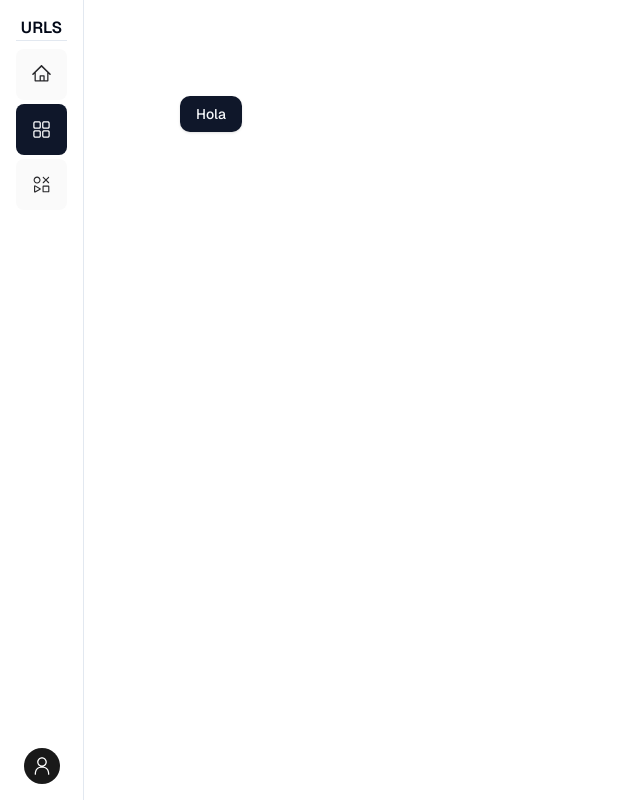
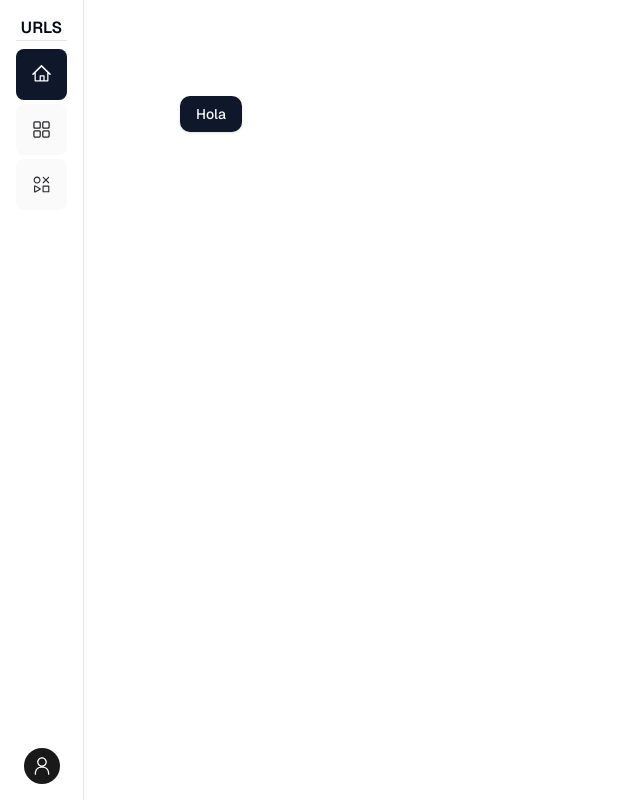
Before and after one commit to Jes015/URLS, a Next.js app: page / in a window 1280 px wide. Shown: the whole page, without its empty margins (0-640 px from the left). Built offline with nearby package versions, Linux system fonts and the light colour scheme.

Commit message:
feat: add current page functionality to the SideBar component (#5)
close #5

```diff
--- /dev/null
+++ b/src/components/feat/SideBarNavigation.tsx
@@ -0,0 +1,67 @@
+'use client'
+import { BaseComponentType } from "@/models/component.model"
+import { frontRoutes } from "@/models/routes.model"
+import { DashboardIcon, HomeIcon, MixIcon } from "@radix-ui/react-icons"
+import clsx from "clsx"
+import { usePathname } from "next/navigation"
+import { Link } from "../ui/Link"
+import { Tooltip, TooltipContent, TooltipProvider, TooltipTrigger } from "../ui/tooltip"
+
+
+const sidebarMenu = [
+    {
+        ...frontRoutes.home,
+        icon: HomeIcon
+    },
+    {
+        ...frontRoutes.dashboard,
+        icon: DashboardIcon
+    },
+    {
+        ...frontRoutes.latestLinks,
+        icon: MixIcon
+    }
+]
+
+export const SideBarNavigation: BaseComponentType = ({ className, ...props }) => {
+    const pathname = usePathname()
+
+    return (
+        <div
+            className={
+                clsx(
+                    "flex flex-grow flex-col gap-1 border-t pt-2",
+                    className
+                )
+            }
+            {...props}
+        >
+            {
+                sidebarMenu.map((route) => (
+                    <TooltipProvider
+                        key={route.name}
+                    >
+                        <Tooltip>
+                            <TooltipTrigger>
+                                <Link
+                                    className={
+                                        clsx(
+                                            "flex text-zinc-800 justify-center items-center p-4 bg-zinc-50 hover:bg-zinc-200 rounded-sm",
+                                            pathname === route.path && '!bg-[#0f172a] !text-white'
+                                        )
+                                    }
+                                    href={route.path}
+                                >
+                                    <route.icon width={19} height={19} />
+                                </Link>
+                            </TooltipTrigger>
+                            <TooltipContent align="center" side="right">
+                                {route.name}
+                            </TooltipContent>
+                        </Tooltip>
+                    </TooltipProvider>
+                ))
+            }
+        </div>
+    )
+}
--- a/src/components/feat/Sidebar.tsx
+++ b/src/components/feat/Sidebar.tsx
@@ -1,24 +1,7 @@
 import { BaseComponentType } from "@/models/component.model"
-import { frontRoutes } from "@/models/routes.model"
-import { DashboardIcon, HomeIcon, MixIcon, PersonIcon } from "@radix-ui/react-icons"
+import { PersonIcon } from "@radix-ui/react-icons"
 import clsx from "clsx"
-import { Link } from "../ui/Link"
-import { Tooltip, TooltipContent, TooltipProvider, TooltipTrigger } from "../ui/tooltip"
-
-const sidebarMenu = [
-    {
-        ...frontRoutes.home,
-        icon: HomeIcon
-    },
-    {
-        ...frontRoutes.dashboard,
-        icon: DashboardIcon
-    },
-    {
-        ...frontRoutes.latestLinks,
-        icon: MixIcon
-    }
-]
+import { SideBarNavigation } from "./SideBarNavigation"
 
 export const Sidebar: BaseComponentType = ({ className, ...props }) => {
     return (
@@ -34,37 +17,10 @@ export const Sidebar: BaseComponentType = ({ className, ...props }) => {
             <header>
                 <span className="font-semibold">URLS</span>
             </header>
-            <div className="flex flex-grow flex-col gap-1 border-t pt-2">
-                {
-                    sidebarMenu.map((route, index) => (
-                        <TooltipProvider
-                            key={route.name}
-                        >
-                            <Tooltip>
-                                <TooltipTrigger>
-                                    <Link
-                                        className={
-                                            clsx(
-                                                "flex text-zinc-800 justify-center items-center p-4 bg-zinc-50 hover:bg-zinc-200 rounded-sm",
-                                                index === 1 && '!bg-[#0f172a] !text-white'
-                                            )
-                                        }
-                                        href={route.path}
-                                    >
-                                        <route.icon width={19} height={19} />
-                                    </Link>
-                                </TooltipTrigger>
-                                <TooltipContent align="center" side="right">
-                                    {route.name}
-                                </TooltipContent>
-                            </Tooltip>
-                        </TooltipProvider>
-                    ))
-                }
-            </div>
+            <SideBarNavigation />
             <footer>
                 <div className="bg-black/90 text-white p-2 rounded-full">
-                    <PersonIcon width={20} height={20}/>
+                    <PersonIcon width={20} height={20} />
                 </div>
             </footer>
         </aside>
```
